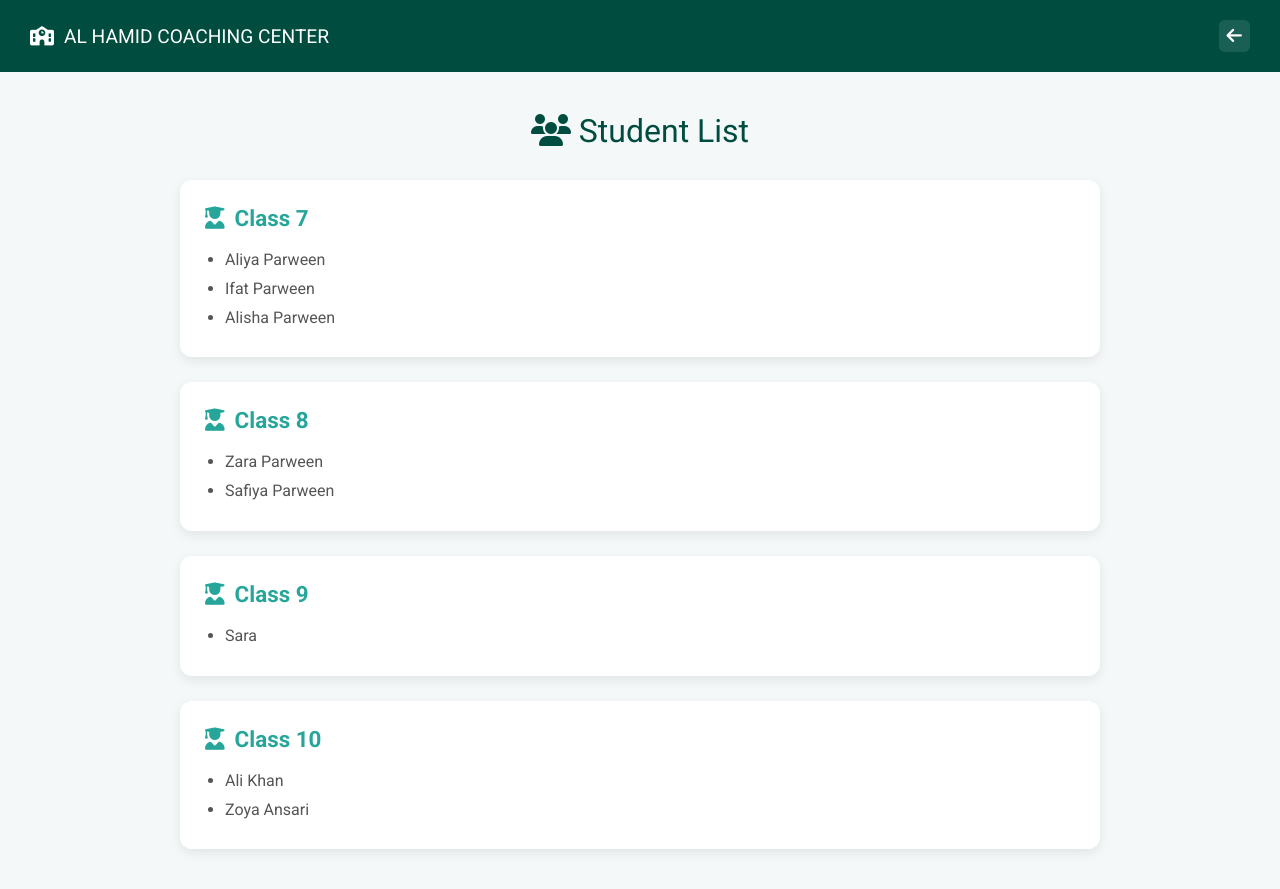
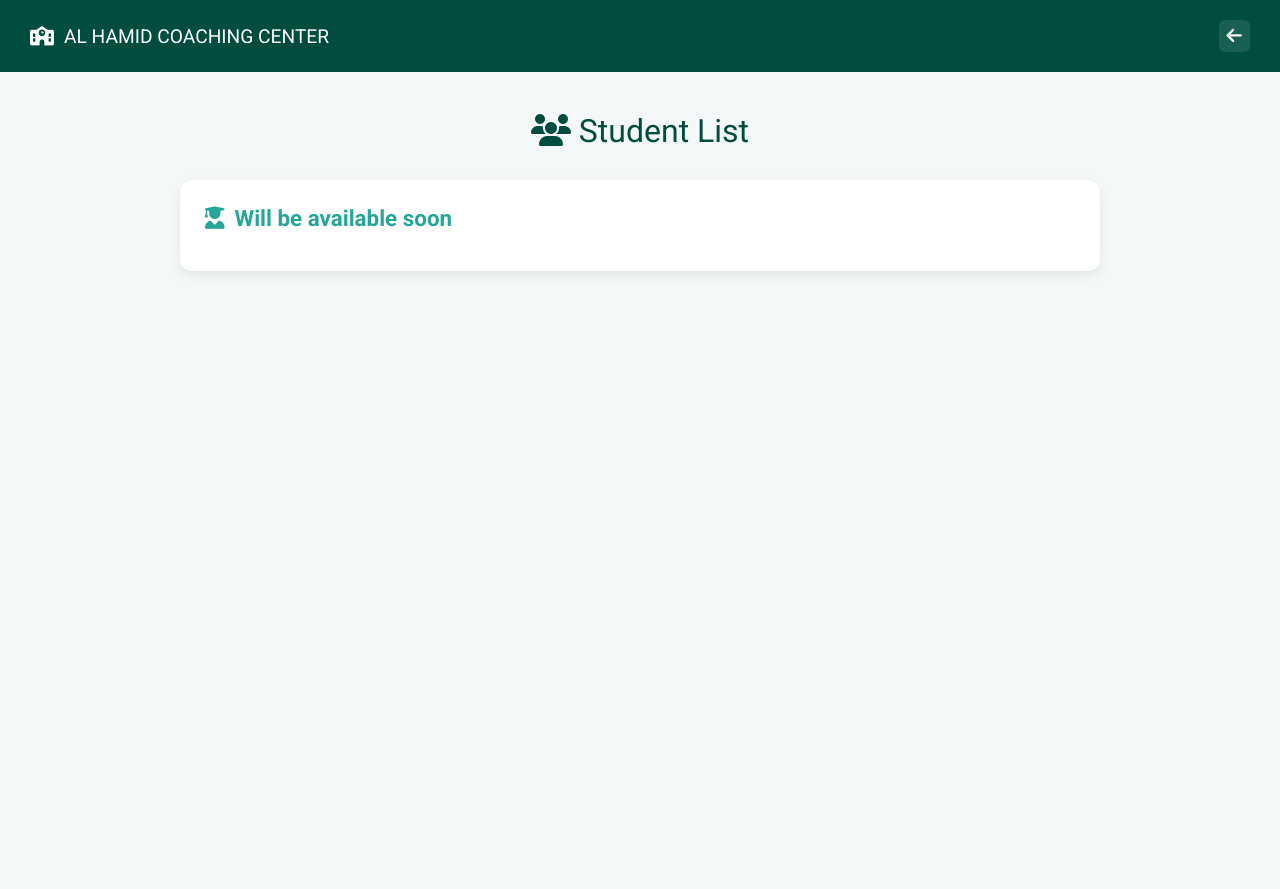
Before and after one commit to AzharXX/AL-HAMID-COACHING-CENTER, a plain HTML site: page students-list.html in a window 1280 px wide. After the commit the page ends 800 px from the top, so only its background shows below. Drawn offline with Linux system fonts and the light colour scheme.

Commit message:
Update students-list.html

```diff
--- a/students-list.html
+++ b/students-list.html
@@ -139,32 +139,11 @@
     <div class="section-title"><i class="fas fa-users"></i> Student List</div>
 
     <div class="class-box">
-      <h2><i class="fas fa-user-graduate"></i> Class 7</h2>
-      <ul><li>Aliya Parween </li>
-        <li> Ifat Parween  </li>
-       <li> Alisha Parween</li>
-
+      <h2><i class="fas fa-user-graduate"></i> Will be available soon </h2>
+      <ul>
         </ul>
     </div>
 
-    <div class="class-box">
-      <h2><i class="fas fa-user-graduate"></i> Class 8</h2>
-      <ul><li>Zara Parween</li>
-        <li>Safiya Parween</li>
-      </ul>
-    </div>
-
-    <div class="class-box">
-      <h2><i class="fas fa-user-graduate"></i> Class 9</h2>
-      <ul><li>Sara </li></ul>
-    </div>
-
-    <div class="class-box">
-      <h2><i class="fas fa-user-graduate"></i> Class 10</h2>
-      <ul>
-        <li>Ali Khan</li>
-        <li>Zoya Ansari</li>
-      </ul>
     </div>
   </div>
 
```
